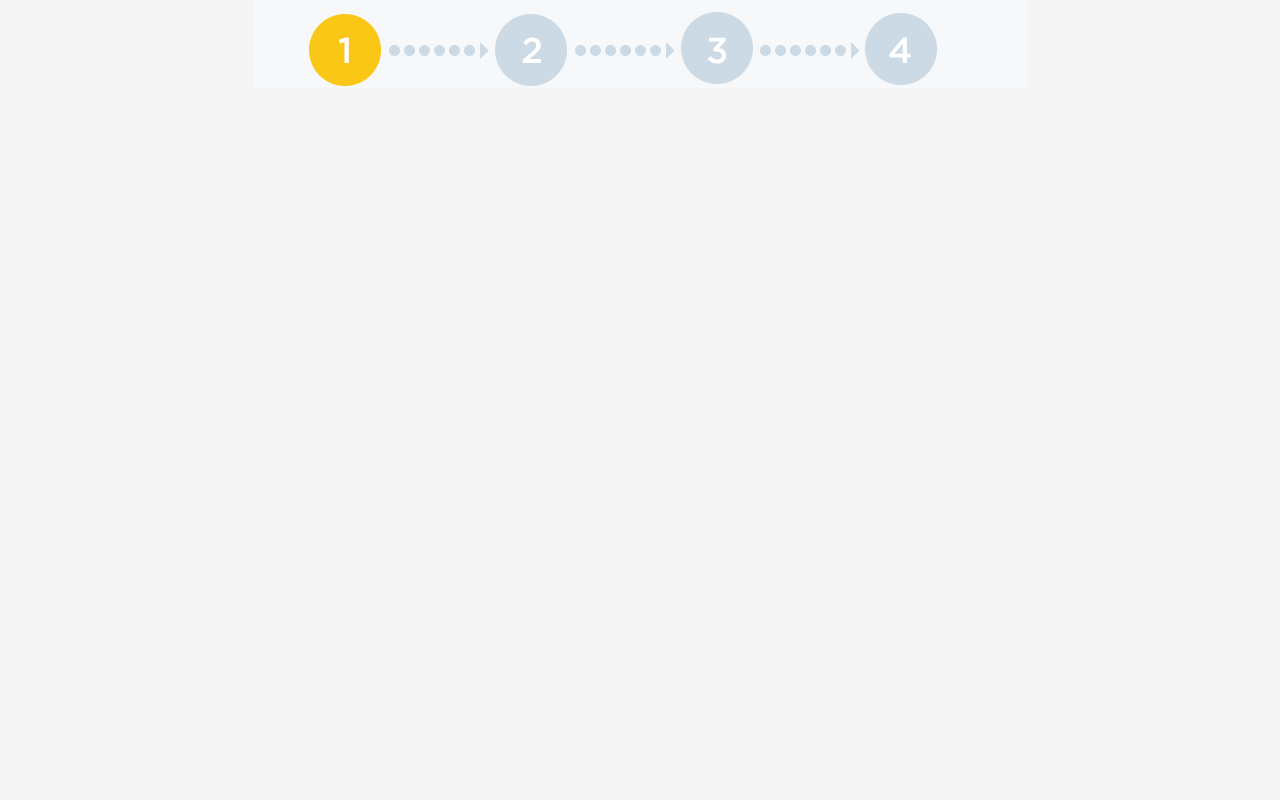
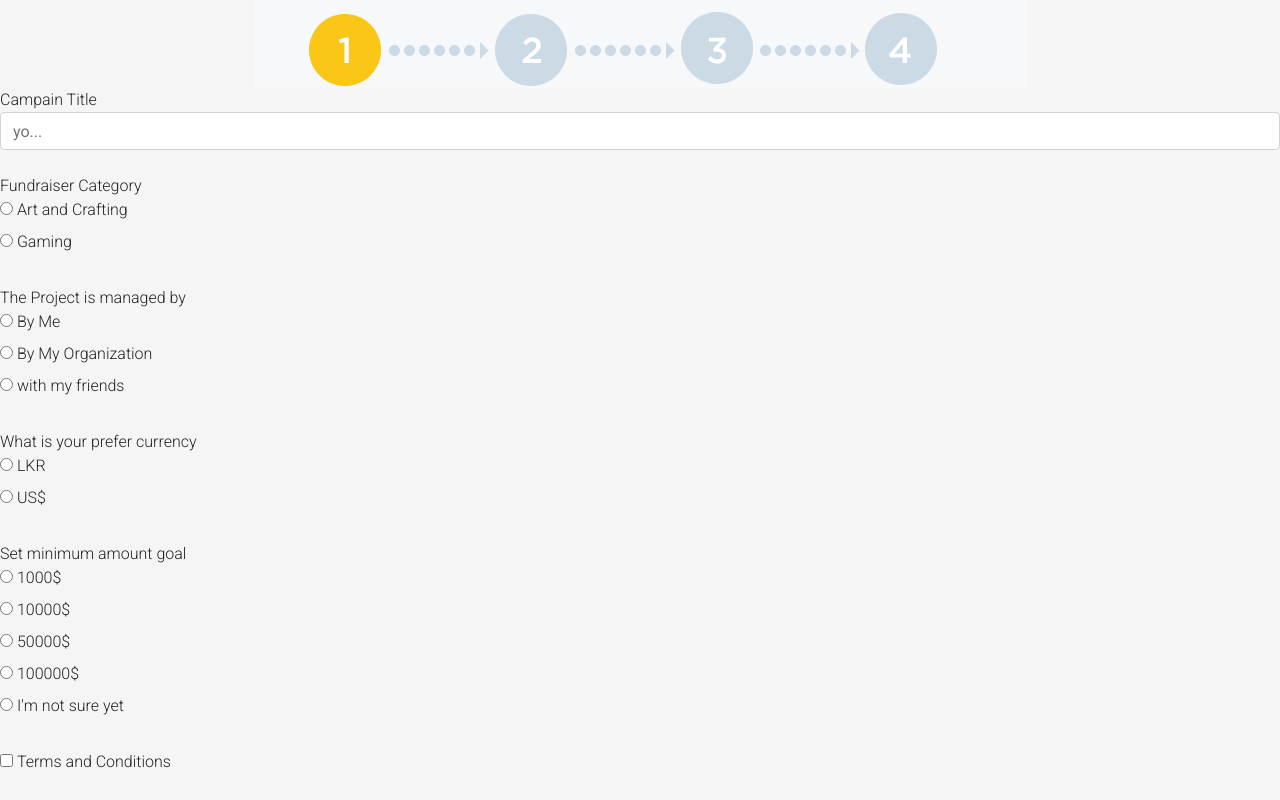
Before and after one commit to sandaru13/PAF-Project-GadgetBadget, a Java web app: page /GadgetBadget_PAF_Project/innvFormp1.jsp in a window 1280 px wide. Run offline with Tomcat 11, a stand-in JSP engine, Linux system fonts and the light colour scheme; some libraries are stand-ins or nearby versions.

Commit message:
innnovator form implement p1

```diff
--- a/GadgetBadget_PAF_Project/WebContent/innvFormp1.jsp
+++ b/GadgetBadget_PAF_Project/WebContent/innvFormp1.jsp
@@ -35,7 +35,47 @@
 		<img src="innvP1.PNG"/>
 	</center>
 
+      Campain Title
+    <input type="text" class="form-control" name="campTitle" placeholder="yo..." required>
+    </br>
+    Fundraiser Category
+    </br>
+    	<input type="radio" id="AaC" name="catogery" value="AaC">
+		<label for="AaC">Art and Crafting</label><br>
+		<input type="radio" id="gaming" name="catogery" value="gaming">
+		<label for="gaming">Gaming</label><br>
+    </br>
+    The Project is managed by
+    </br>
+        <input type="radio" id="solo" name="manage" value="solo">
+		<label for="solo">By Me</label><br>
+		<input type="radio" id="org" name="manage" value="org">
+		<label for="org">By My Organization</label><br>
+		<input type="radio" id="friends" name="manage" value="friends">
+		<label for="friends">with my friends</label><br>
+	</br>
+	What is your prefer currency
+    </br>
+    	<input type="radio" id="lkr" name="currency" value="lkr">
+		<label for="lkr">LKR</label><br>
+		<input type="radio" id="dollar" name="currency" value="dollar">
+		<label for="dollar">US$</label></br></br>
 
+	Set minimum amount goal
+	</br>
+	   	<input type="radio" id="mf1" name="minFund" value="mf1">
+		<label for="mf1">1000$</label><br>
+		<input type="radio" id="mf2" name="minFund" value="mf2">
+		<label for="mf2">10000$</label><br>
+		<input type="radio" id="mf3" name="minFund" value="mf3">
+		<label for="mf1">50000$</label><br>
+		<input type="radio" id="mf4" name="minFund" value="mf4">
+		<label for="mf4">100000$</label><br>
+		<input type="radio" id="mf4" name="minFund" value="mf4">
+		<label for="mf4">I'm not sure yet</label></br></br>
+
+    <input type="checkbox" id="AgreementP1" name="Agreement" value="AgreementP1">
+    <label for="AgreementP1">Terms and Conditions</label><br>
 
 
 </body>
```
